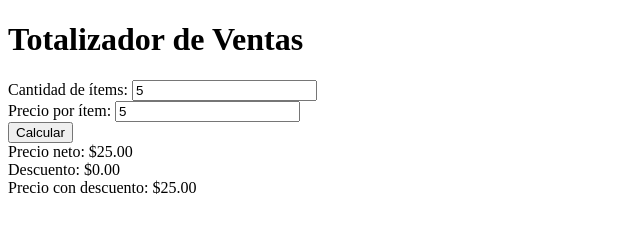
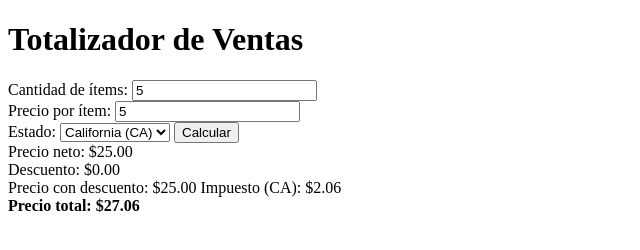
Before and after one commit to Denisse91011/ProyectoIngSoft, a website built with Parcel: page index.html in a window 1280 px wide. Both pictures are taken after typing "5", "5" into the empty fields and a click on the button "Calcular". Shown: the whole page, without its empty margins (0-640 px from the left). Built offline with nearby package versions, Linux system fonts and the light colour scheme.

Commit message:
feat: Funcion 3, aplicar impuesto segun el estado de CA

```diff
--- a/index.html
+++ b/index.html
@@ -14,6 +14,14 @@
     <label for="precio">Precio por ítem:</label>
     <input type="number" id="precio" name="precio" step="0.01" required>
     <br>
+    <label for="estado">Estado:</label>
+    <select id="estado" name="estado" required>
+      <option value="CA">California (CA)</option>
+      <option value="UT">Utah (UT)</option>
+      <option value="NV">Nevada (NV)</option>
+      <option value="TX">Texas (TX)</option>
+      <option value="AL">Alabama (AL)</option>
+    </select>
     <button type="submit">Calcular</button>
   </form>
   <div id="resultado"></div>
--- a/src/index.js
+++ b/src/index.js
@@ -5,6 +5,7 @@ document.getElementById('formulario').addEventListener('submit', function (event
 
   const cantidad = parseFloat(document.getElementById('cantidad').value);
   const precio = parseFloat(document.getElementById('precio').value);
+  const estado = document.getElementById('estado').value;
 
   if (isNaN(cantidad) || cantidad <= 0) {
     alert('La cantidad debe ser un número positivo.');
@@ -19,11 +20,15 @@ document.getElementById('formulario').addEventListener('submit', function (event
   const precioNeto = orden.calcularPrecioNeto();
   const descuento = orden.aplicarDescuento(precioNeto);
   const precioConDescuento = precioNeto - descuento;
+  const impuesto = orden.calcularImpuesto(precioConDescuento, estado);
+  const precioTotal = precioConDescuento + impuesto;
 
   // Muestra el resultado al usuario
   document.getElementById('resultado').innerHTML = `
     Precio neto: $${precioNeto.toFixed(2)}<br>
     Descuento: $${descuento.toFixed(2)}<br>
     Precio con descuento: $${precioConDescuento.toFixed(2)}
+     Impuesto (${estado}): $${impuesto.toFixed(2)}<br>
+    <strong>Precio total: $${precioTotal.toFixed(2)}</strong>
   `;
 });
--- a/src/orden.js
+++ b/src/orden.js
@@ -21,4 +21,17 @@ export class Orden {
     const descuento = descuentos.find(d => precioTotal <= d.limite).porcentaje;
     return Math.round(precioTotal * descuento * 100) / 100; // Redondeo a 2 decimales
   }
+
+  calcularImpuesto(precioNeto, estado) {
+    const tasasImpuestos = {
+      'CA': 0.0825,
+    };
+
+    if (estado in tasasImpuestos) {
+      const tasaImpuesto = tasasImpuestos[estado];
+      return precioNeto * tasaImpuesto;
+    } else {
+      throw new Error(`Estado no válido: ${estado}`);
+    }
+  }
 }
```
Also changed, not shown: src/orden.test.js (+14 -7 lines).
